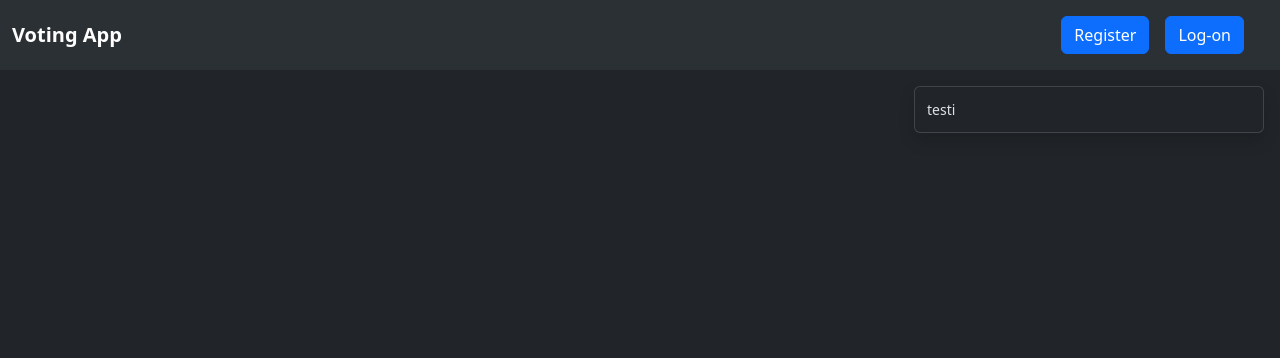
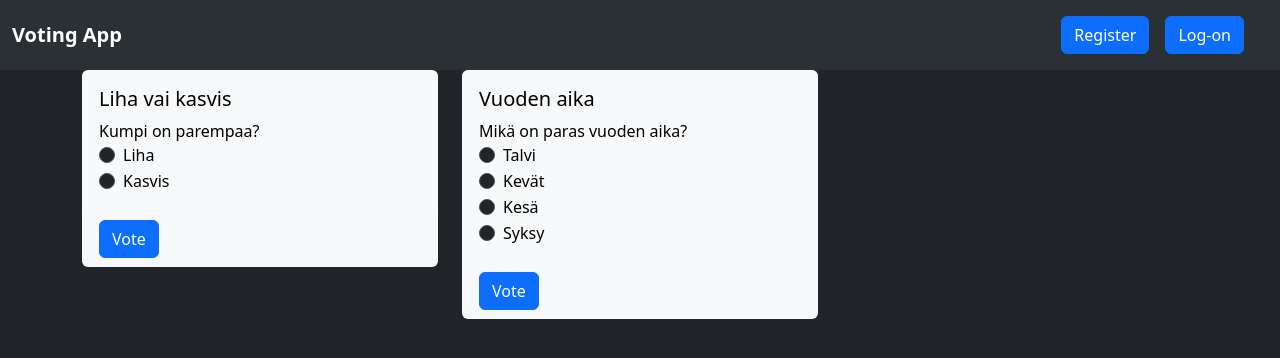
Before and after one commit to jkaart/voting-app, a plain HTML site: page index.html in a window 1280 px wide. Drawn offline with nearby package versions, Linux system fonts and the light colour scheme.

Commit message:
Added voting cards

```diff
--- a/index.html
+++ b/index.html
@@ -118,7 +118,10 @@
             </div>
         </div>
     </div>
-
+    <div class="container" id="voteContainer">
+        <div class="row row-cols-1 row-cols-md-3 g-4">
+        </div>
+    </div>
 
     <script type="module" src="./main.js"></script>
     <script src="../js/libs/md5/md5.min.js"></script>
--- /dev/null
+++ b/js/classes/VoteCard.js
@@ -0,0 +1,51 @@
+const generateInputs = (options, voteId) => {
+    let inputs = ""
+    for (let index = 0; index < options.length; index++) {
+        const option = options[index];
+        inputs += `<div class="form-check">
+                    <input class="form-check-input" type="radio" name="${voteId}VoteRadios" id="vote${voteId}Radios${index}" value="${option}">
+                    <label class="form-check-label" for="vote${voteId}Radios${index}">${option}</label>
+                </div>
+
+                `
+    }
+    return inputs
+}
+
+class VoteCard {
+    constructor(id, title, description, options, eventHandler) {
+        this.id = id;
+        this.title = title;
+        this.description = description;
+        this.options = options;
+        this.eventHandler = eventHandler;
+        this.inputs = generateInputs(this.options,this.id);
+        this.voteContainer = document.getElementById('voteContainer').children[0];
+        this.cardContainer = document.createElement('div');
+    }
+
+    draw() {
+        this.cardContainer.classList.add('col');
+        this.cardContainer.innerHTML =
+            `<div class="col">
+                <div class="text-bg-light card">
+                    <div class="card-body">
+                        <h5 class="card-title">${this.title}</h5>
+                        ${this.description}
+                        <form id="${this.id}Form">
+                        ${this.inputs}
+                        </form>
+                    </div>
+                    <div class='card-footer'>
+                        <button type="button" id="vote${this.id}BtnSubmit" class="btn btn-primary">Vote</button>
+                    </div>
+                </div>
+            </div>`;
+
+        this.voteContainer.appendChild(this.cardContainer);
+        document.getElementById(`vote${this.id}BtnSubmit`).addEventListener('click', this.eventHandler);
+    }
+
+}
+
+export { VoteCard }
--- /dev/null
+++ b/js/data/votes.js
@@ -0,0 +1,16 @@
+const votesData = [
+    {
+        id: 0,
+        title: 'Liha vai kasvis',
+        description: 'Kumpi on parempaa?',
+        options: ['Liha', 'Kasvis'],
+    },
+    {
+        id: 1,
+        title: 'Vuoden aika',
+        description: 'Mikä on paras vuoden aika?',
+        options: ['Talvi', 'Kevät', 'Kesä', 'Syksy'],
+    }
+]
+const votingSituations = {}
+export { votesData, votingSituations}
--- a/js/events/eventHandlers.js
+++ b/js/events/eventHandlers.js
@@ -1,4 +1,5 @@
 import { users } from "../data/users.js";
+import { votingSituations } from "../data/votes.js";
 import { validateFullName, validateUsername, validatePassword } from "../functions/validate.js";
 import { generateValidateErrorList } from "../functions/validateErrorList.js";
 import { User } from '../classes/User.js';
@@ -42,7 +43,7 @@ const regSubmitEventHandler = (event) => {
         }
     }
     catch ({ name, message }) {
-        notification({name, msg:message});
+        notification({ name, msg: message });
 
         if (name === 'Info') {
             bootstrap.Modal.getInstance(document.getElementById('regModal')).hide();
@@ -80,7 +81,7 @@ const loginEventHandler = (event) => {
 
         else {
             // Save login data to local storage
-            localStorage.setItem('VotingApp', JSON.stringify({userName: result.username, name: result.name}));
+            localStorage.setItem('VotingApp', JSON.stringify({ userName: result.username, name: result.name }));
             // Reset login form fields
             document.getElementById('loginForm').reset()
 
@@ -101,8 +102,8 @@ const loginEventHandler = (event) => {
             throw { name: 'Info', message: `${result.name} has logged in successfully` };
         }
     }
-    catch ({name,message}) {
-        notification({name, msg:message})
+    catch ({ name, message }) {
+        notification({ name, msg: message })
     }
     finally {
         bootstrap.Modal.getInstance(document.getElementById('logonModal')).hide();
@@ -118,9 +119,33 @@ const logoutEventHandler = () => {
     user.textContent = '';
     user.classList.add('d-none');
     console.log('logged out')
-    notification({name:'Info', msg:'You are logged out'})
+    notification({ name: 'Info', msg: 'You are logged out' })
     //window.location.reload();
 
+}
+
+const voteEventHandler = (event) => {
+    try {
+        console.log(event)
+        console.log(event.target)
+        const form = event.target.parentElement.previousElementSibling.querySelector('form');
+        const voteId = form.id.split('F')[0];
+        let voteValue = form.elements[`${voteId}VoteRadios`].value;
+        if (voteValue === '') throw new Error('Choose an option!')
+        if (votingSituations[voteId] === undefined) {
+            votingSituations[voteId] = {}
+        }
+        let votes = votingSituations[voteId];
+        if (isNaN(votes[voteValue])) {
+            votes[voteValue] = 0;
+        }
+        votes[voteValue] += 1;
+        throw { name: 'Info', message: 'Vote registered successfully!' }
+    }
+    catch ({ name, message }) {
+        notification({ name, msg: message });
+    }
+    console.log(votingSituations)
 }
 
 export {
@@ -129,5 +154,6 @@ export {
     passwordEventHandler,
     regSubmitEventHandler,
     loginEventHandler,
-    logoutEventHandler
+    logoutEventHandler,
+    voteEventHandler
 }
--- /dev/null
+++ b/js/functions/votesArray.js
@@ -0,0 +1,14 @@
+import { VoteCard } from "../classes/VoteCard.js";
+import { voteEventHandler } from "../events/eventHandlers.js";
+
+const generateVoteCardArray = (votes) => {
+    const arr = [];
+    votes.forEach(voteData => {
+        const vote = new VoteCard(voteData.id, voteData.title, voteData.description, voteData.options, voteEventHandler);
+        arr.push(vote);
+
+    });
+    return arr;
+}
+
+export { generateVoteCardArray }
--- a/main.js
+++ b/main.js
@@ -1,6 +1,9 @@
-import { fullNameEventHandler, usernameEventHandler, passwordEventHandler, regSubmitEventHandler, loginEventHandler, logoutEventHandler } from "./js/events/eventHandlers.js";
+import { fullNameEventHandler, usernameEventHandler, passwordEventHandler, regSubmitEventHandler, loginEventHandler, logoutEventHandler, voteEventHandler} from "./js/events/eventHandlers.js";
 import { notification } from "./js/functions/notification.js";
 import { comparePasswords } from "./js/functions/validate.js";
+import { generateVoteCardArray } from "./js/functions/votesArray.js";
+import { VoteCard } from "./js/classes/VoteCard.js";
+import { votesData } from "./js/data/votes.js";
 
 const regForm = document.getElementById('regForm');
 
@@ -93,4 +96,8 @@ regSubmitBtn.addEventListener('click', regSubmitEventHandler);
 loginSubmitBtn.addEventListener('click', loginEventHandler);
 logoutBtn.addEventListener('click', logoutEventHandler);
 
-notification({msg:'testi'})
+const votes = generateVoteCardArray(votesData);
+votes.forEach(vote => {
+    vote.draw();
+
+});
```
